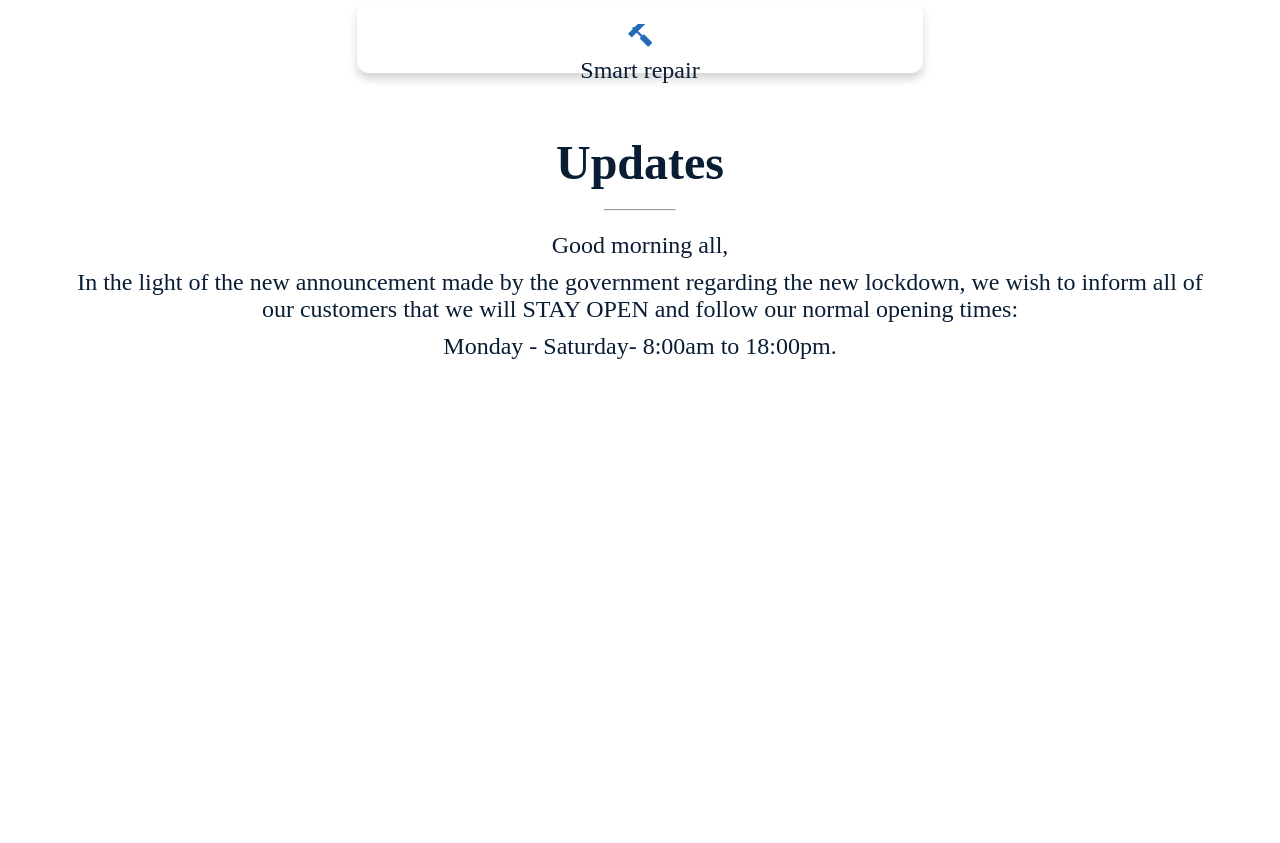
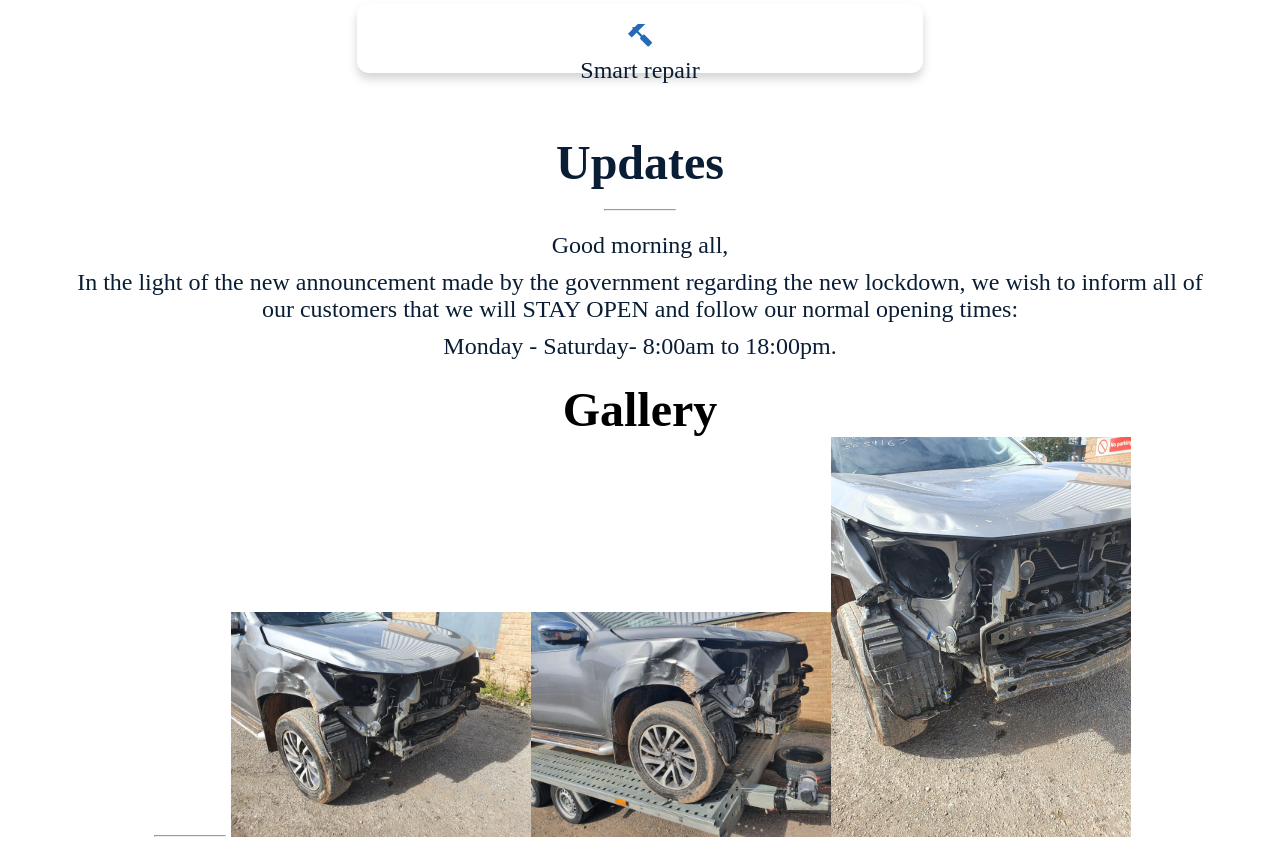
Before and after one commit to tandaraelena/emi, a website: page src/index.pug in a window 1280 px wide. Shown: the part 1220-2063 px from the top of the page. Before the commit the page ends 1602 px from the top, so only its background shows below. Drawn offline with nearby package versions, Linux system fonts and the light colour scheme; files that its build step writes are made by us from their sources; files whose address does not match are found by name; a web font is replaced by a local one.

Commit message:
Add gallery section

```diff
--- /dev/null
+++ b/src/_component/gallery/gallery.pug
@@ -0,0 +1,10 @@
+-
+  const images = Array.from({length: 3}, (_,key) => `../../asset/image/masina${key}.jpg`)
+  console.log(images)
+#gallery
+.gallery
+  h1 Gallery
+  .line_wrapper
+    hr
+  each image in images
+    img(src=`${image}`)
--- /dev/null
+++ b/src/_component/gallery/gallery.scss
@@ -0,0 +1,8 @@
+.gallery {
+  text-align: center;
+
+  img {
+    width: 300px;
+    height: auto;
+  }
+}
--- a/src/_component/layout/layout.pug
+++ b/src/_component/layout/layout.pug
@@ -15,3 +15,4 @@ html
       include ../header/header
       include ../about/about
       include ../updates/updates
+      include ../gallery/gallery
--- a/src/style.scss
+++ b/src/style.scss
@@ -4,4 +4,5 @@
 @import '_component/header/header.scss';
 @import '_component/about/about.scss';
 @import '_component/updates/updates.scss';
+@import '_component/gallery/gallery.scss';
 @import '_component/nav/nav.scss';
```
Also changed, not shown: src/_asset/image/masina0.jpg (added), src/_asset/image/masina1.jpg (added), src/_asset/image/masina2.jpg (added), src/_asset/image/masina3.jpg (added), 2 other files.
